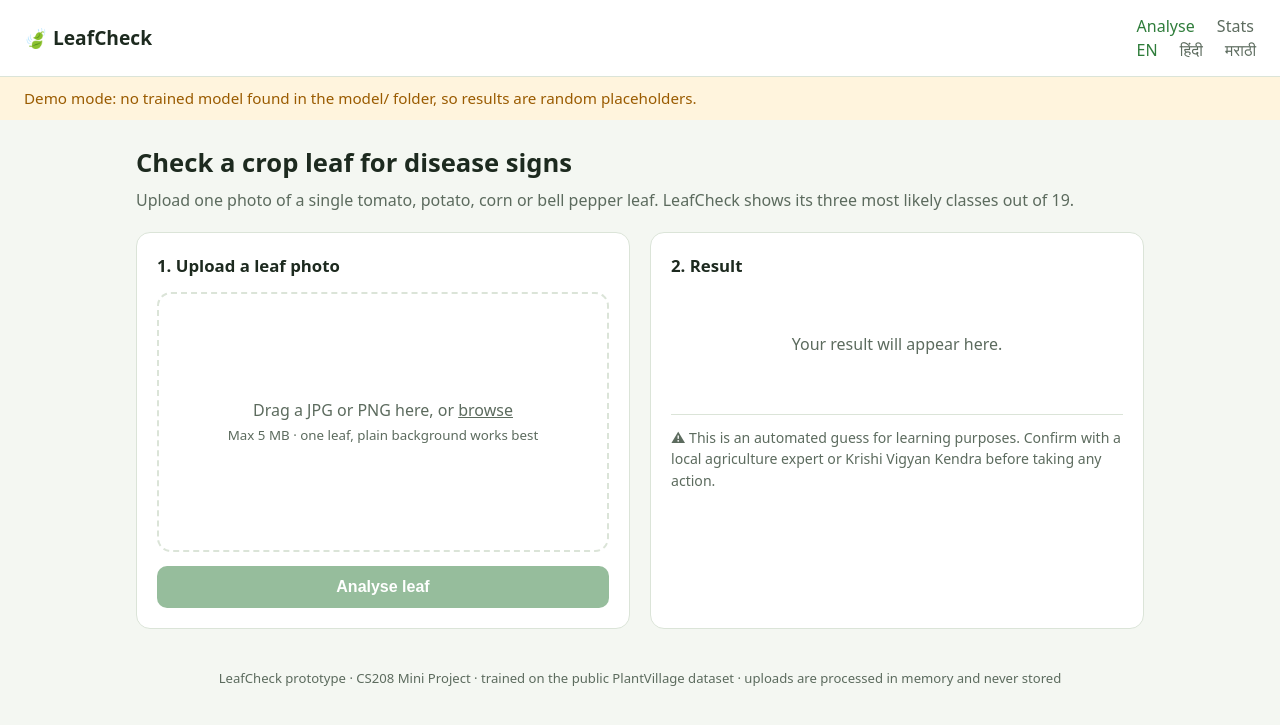
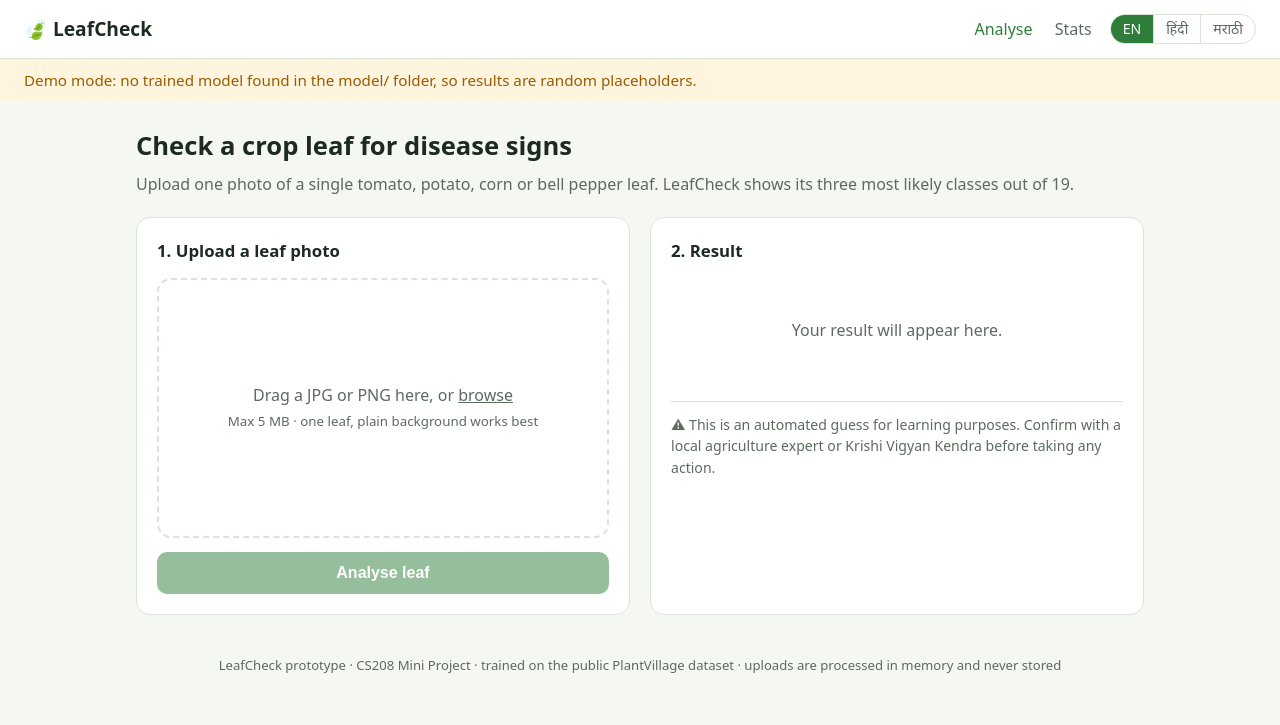
Before and after one commit to adwaitrane24-max/AgriSense, a Flask app: page / in a window 1280 px wide. Shown: the top 725 px of the page. Run offline with Flask 3, Linux system fonts and the light colour scheme.

Commit message:
Style language switcher, advisory card and Devanagari fonts
Co-Authored-By: Claude Opus 5.5 <noreply@anthropic.com>

```diff
--- a/static/style.css
+++ b/static/style.css
@@ -11,6 +11,11 @@
   --danger: #b3261e;
   --disease: #c0622b;
   --radius: 14px;
+  /* Advisory severity badges: green, lime, amber, red */
+  --sev-none: #2f7d3b;
+  --sev-low: #a3c93a;
+  --sev-medium: #f0a830;
+  --sev-high: #c62828;
 }
 
 @media (prefers-color-scheme: dark) {
@@ -35,7 +42,9 @@ body {
   margin: 0;
   background: var(--bg);
   color: var(--text);
-  font: 16px/1.5 system-ui, -apple-system, "Segoe UI", Roboto, sans-serif;
+  /* Nirmala UI (Windows) and Noto Sans Devanagari render Hindi and Marathi well */
+  font: 16px/1.55 system-ui, -apple-system, "Segoe UI", Roboto, "Nirmala UI", "Noto Sans Devanagari",
+    "Mangal", sans-serif;
 }
 
 a { color: var(--accent); }
@@ -57,6 +66,29 @@ code { font-size: 0.9em; }
   font-weight: 500;
 }
 .topbar nav a.active { color: var(--accent); }
+.topbar-right { display: flex; align-items: center; flex-wrap: wrap; justify-content: flex-end; gap: 10px 18px; }
+
+/* Language switcher: three small pills, the current language filled in */
+.lang-switch {
+  display: flex;
+  border: 1px solid var(--border);
+  border-radius: 999px;
+  overflow: hidden;
+}
+.topbar .lang-switch a {
+  margin: 0;
+  padding: 3px 12px;
+  font-size: 0.88rem;
+  color: var(--muted);
+}
+.topbar .lang-switch a + a { border-left: 1px solid var(--border); }
+.topbar .lang-switch a:hover { background: var(--accent-soft); }
+.topbar .lang-switch a.active { background: var(--accent); color: var(--surface); }
+@media (max-width: 480px) {
+  .topbar { flex-wrap: wrap; gap: 10px; padding: 12px 16px; }
+  .topbar-right { width: 100%; justify-content: space-between; }
+  .topbar nav a:first-child { margin-left: 0; }
+}
 
 .banner {
   padding: 10px 24px;
```
Also changed, not shown: other parts of static/style.css (+30 -0 lines).
